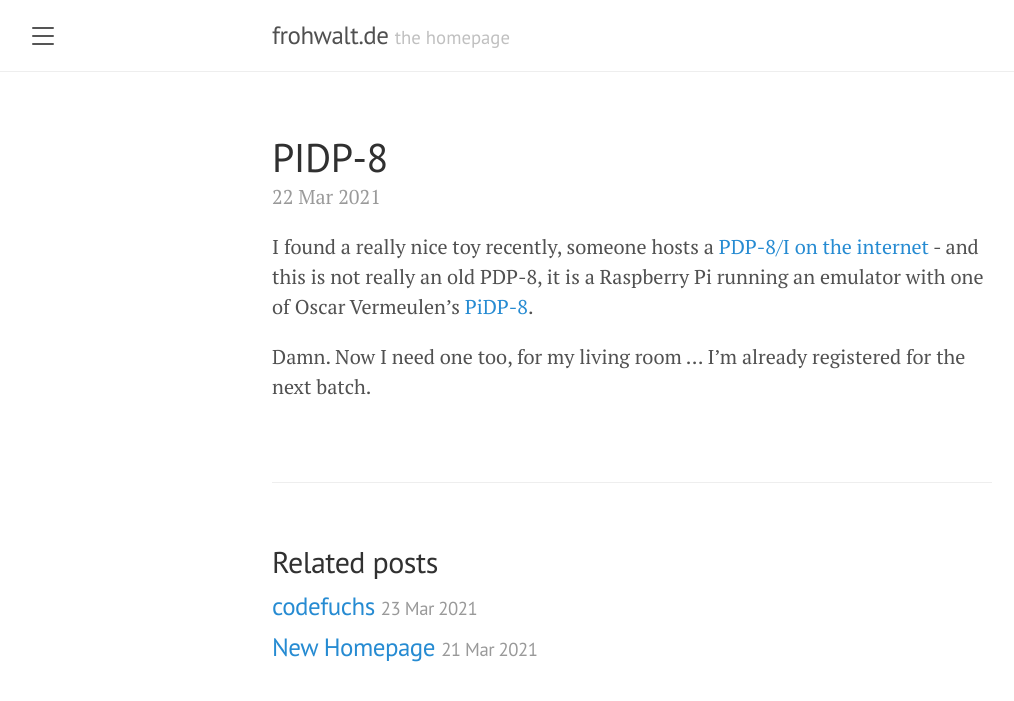
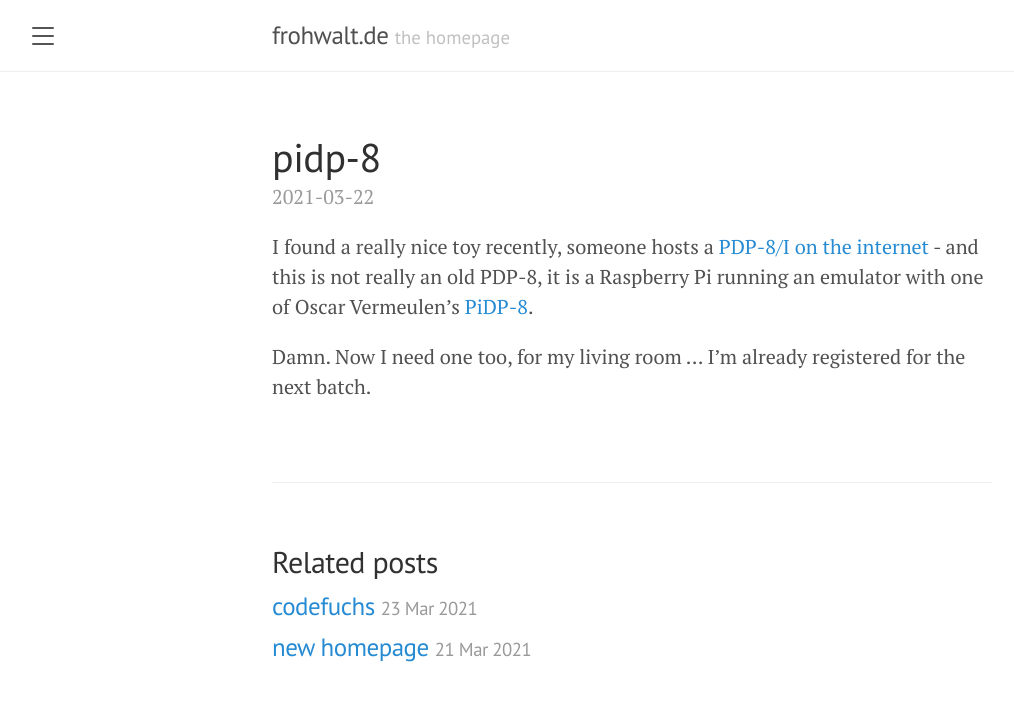
Before and after one commit to froh42/froh42.github.io, a Jekyll site: the page built from _posts/2021-03-22-PiDP-8.md, in a window 1280 px wide. Shown: the top 701 px of the page, without its empty margins (8-1022 px from the left). Built offline with Jekyll 4.4.1, drawn with Linux system fonts in a browser that asks for light colours.

Commit message:
Usethe only true date format, lower case headlines

```diff
--- a/_layouts/post.html
+++ b/_layouts/post.html
@@ -4,7 +4,7 @@ layout: default
 
 <div class="post">
   <h1 class="post-title">{{ page.title }}</h1>
-  <span class="post-date">{{ page.date | date_to_string }}</span>
+  <span class="post-date">{{ page.date | date: "%Y-%m-%d" }}</span>
   {{ content }}
 </div>
 
--- a/_posts/2021-03-22-PiDP-8.md
+++ b/_posts/2021-03-22-PiDP-8.md
@@ -1,6 +1,6 @@
 ---
 layout: post
-title: PIDP-8
+title: pidp-8
 ---
 
 I found a really nice toy recently, someone hosts a [PDP-8/I on the internet](http://tss8.sdf.org) - and this is not really
--- a/index.html
+++ b/index.html
@@ -12,7 +12,7 @@ title: Home
       </a>
     </h1>
 
-    <span class="post-date">{{ post.date | date_to_string }}</span>
+    <span class="post-date">{{ post.date | date: "%Y-%m-%d" }}</span>
 
     {{ post.content }}
   </div>
```
Also changed, not shown: _posts/2021-03-21-new-homepage.md (+1 -1 lines).
